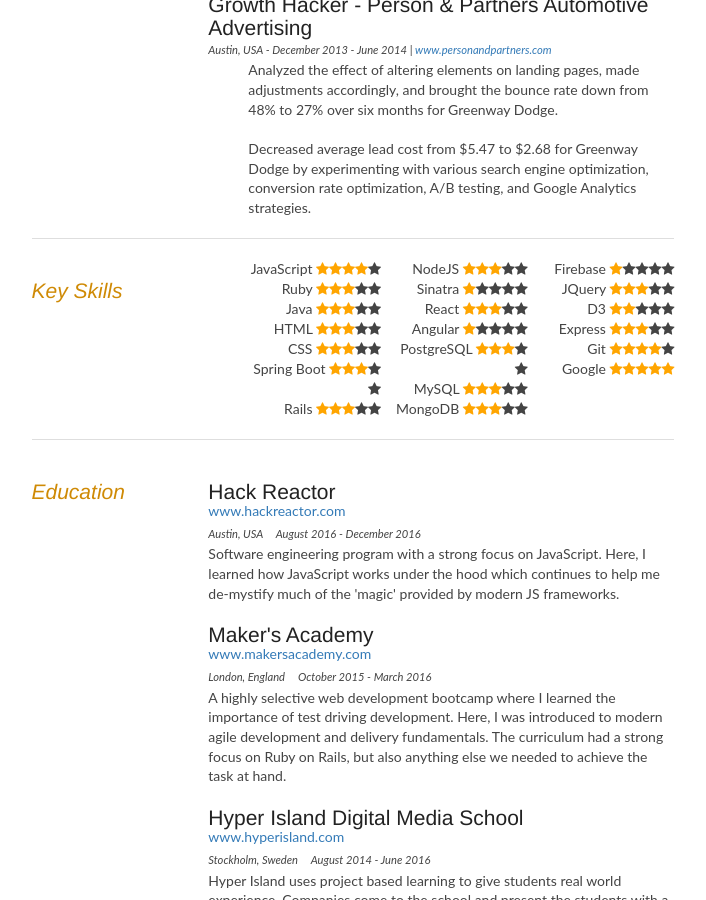
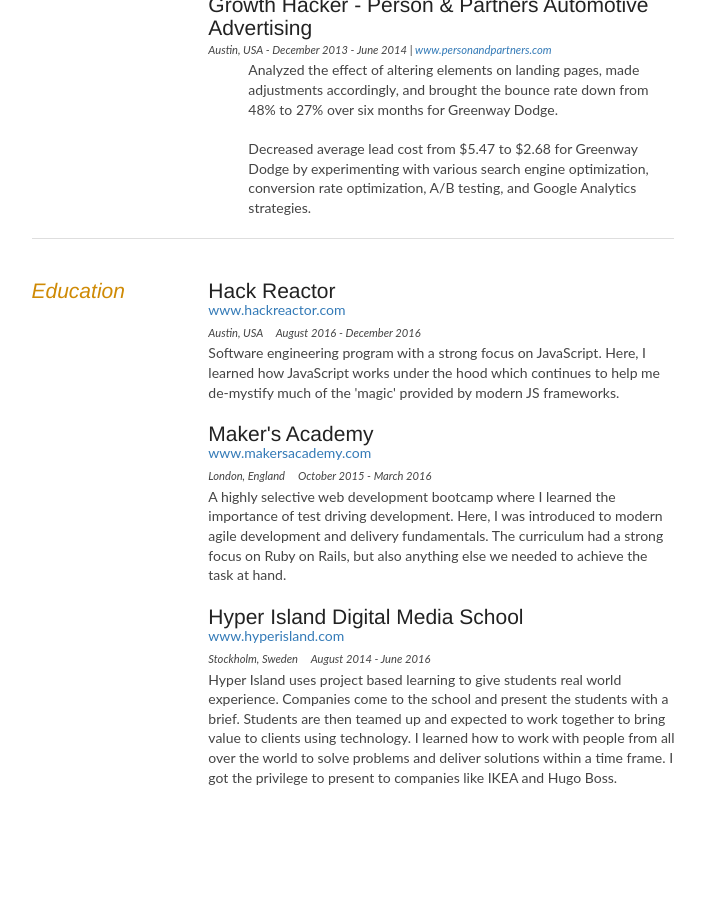
Before and after one commit to charlieperson/charlieperson.github.io, a Jekyll site: the page built from cv/index.html, in a window 1280 px wide and 900 px high, scrolled down 950 px. Shown: the whole window, without its empty margins (287-993 px from the left). Built offline with Jekyll 4.4.1, drawn with Linux system fonts in a browser that asks for light colours; after the commit the page ends 1797 px from its top, so only the background shows below that.

Commit message:
Removes key skills section

```diff
--- a/cv/index.html
+++ b/cv/index.html
@@ -78,40 +78,6 @@ permalink: cv
     			<div class="clear"></div>
     		</section>
 
-
-    		<section>
-    			<div class="sectionTitle">
-    				<h1>Key Skills</h1>
-    			</div>
-
-    			<div class="sectionContent">
-    				<ul class="keySkills">
-    					<li>JavaScript <span class="fa fa-star checked"></span><span class="fa fa-star checked"></span><span class="fa fa-star checked"></span><span class="fa fa-star checked"></span><span class="fa fa-star"></li>
-    					<li>Ruby <span class="fa fa-star checked"></span><span class="fa fa-star checked"></span><span class="fa fa-star checked"></span><span class="fa fa-star"></span><span class="fa fa-star"></li>
-    					<li>Java <span class="fa fa-star checked"></span><span class="fa fa-star checked"></span><span class="fa fa-star checked"></span><span class="fa fa-star"></span><span class="fa fa-star"></li>
-              <li>HTML <span class="fa fa-star checked"></span><span class="fa fa-star checked"></span><span class="fa fa-star checked"></span><span class="fa fa-star"></span><span class="fa fa-star"></li>
-              <li>CSS <span class="fa fa-star checked"></span><span class="fa fa-star checked"></span><span class="fa fa-star checked"></span><span class="fa fa-star"></span><span class="fa fa-star"></li>
-    					<li>Spring Boot <span class="fa fa-star checked"></span><span class="fa fa-star checked"></span><span class="fa fa-star checked"></span><span class="fa fa-star"></span><span class="fa fa-star"></li>
-    					<li>Rails <span class="fa fa-star checked"></span><span class="fa fa-star checked"></span><span class="fa fa-star checked"></span><span class="fa fa-star"></span><span class="fa fa-star"></li>
-    					<li>NodeJS <span class="fa fa-star checked"></span><span class="fa fa-star checked"></span><span class="fa fa-star checked"></span><span class="fa fa-star"></span><span class="fa fa-star"></span></li>
-    					<li>Sinatra <span class="fa fa-star checked"></span><span class="fa fa-star"></span><span class="fa fa-star"></span><span class="fa fa-star"></span><span class="fa fa-star"></span></li>
-    					<li>React <span class="fa fa-star checked"></span><span class="fa fa-star checked"></span><span class="fa fa-star checked"></span><span class="fa fa-star"></span><span class="fa fa-star"></span></li>
-              <li>Angular <span class="fa fa-star checked"></span><span class="fa fa-star"></span><span class="fa fa-star"></span><span class="fa fa-star"></span><span class="fa fa-star"></span></li>
-              <li>PostgreSQL <span class="fa fa-star checked"></span><span class="fa fa-star checked"></span><span class="fa fa-star checked"></span><span class="fa fa-star"></span><span class="fa fa-star"></span></li>
-              <li>MySQL <span class="fa fa-star checked"></span><span class="fa fa-star checked"></span><span class="fa fa-star checked"></span><span class="fa fa-star"></span><span class="fa fa-star"></span></li>
-              <li>MongoDB <span class="fa fa-star checked"></span><span class="fa fa-star checked"></span><span class="fa fa-star checked"></span><span class="fa fa-star"></span><span class="fa fa-star"></span></li>
-              <li>Firebase <span class="fa fa-star checked"></span><span class="fa fa-star"></span><span class="fa fa-star"></span><span class="fa fa-star"></span><span class="fa fa-star"></span></li>
-              <li>JQuery <span class="fa fa-star checked"></span><span class="fa fa-star checked"></span><span class="fa fa-star checked"></span><span class="fa fa-star"></span><span class="fa fa-star"></span></li>
-              <li>D3 <span class="fa fa-star checked"></span><span class="fa fa-star checked"></span><span class="fa fa-star"></span><span class="fa fa-star"></span><span class="fa fa-star"></span></li>
-              <li>Express <span class="fa fa-star checked"></span><span class="fa fa-star checked"></span><span class="fa fa-star checked"></span><span class="fa fa-star"></span><span class="fa fa-star"></span></li>
-              <li>Git <span class="fa fa-star checked"></span><span class="fa fa-star checked"></span><span class="fa fa-star checked"></span><span class="fa fa-star checked"></span><span class="fa fa-star"></span></li>
-              <li>Google <span class="fa fa-star checked"></span><span class="fa fa-star checked"></span><span class="fa fa-star checked"></span><span class="fa fa-star checked"></span><span class="fa fa-star checked"></span></li>
-    				</ul>
-    			</div>
-    			<div class="clear"></div>
-    		</section>
-
-
     		<section>
     			<div class="sectionTitle">
     				<h1>Education</h1>
```
